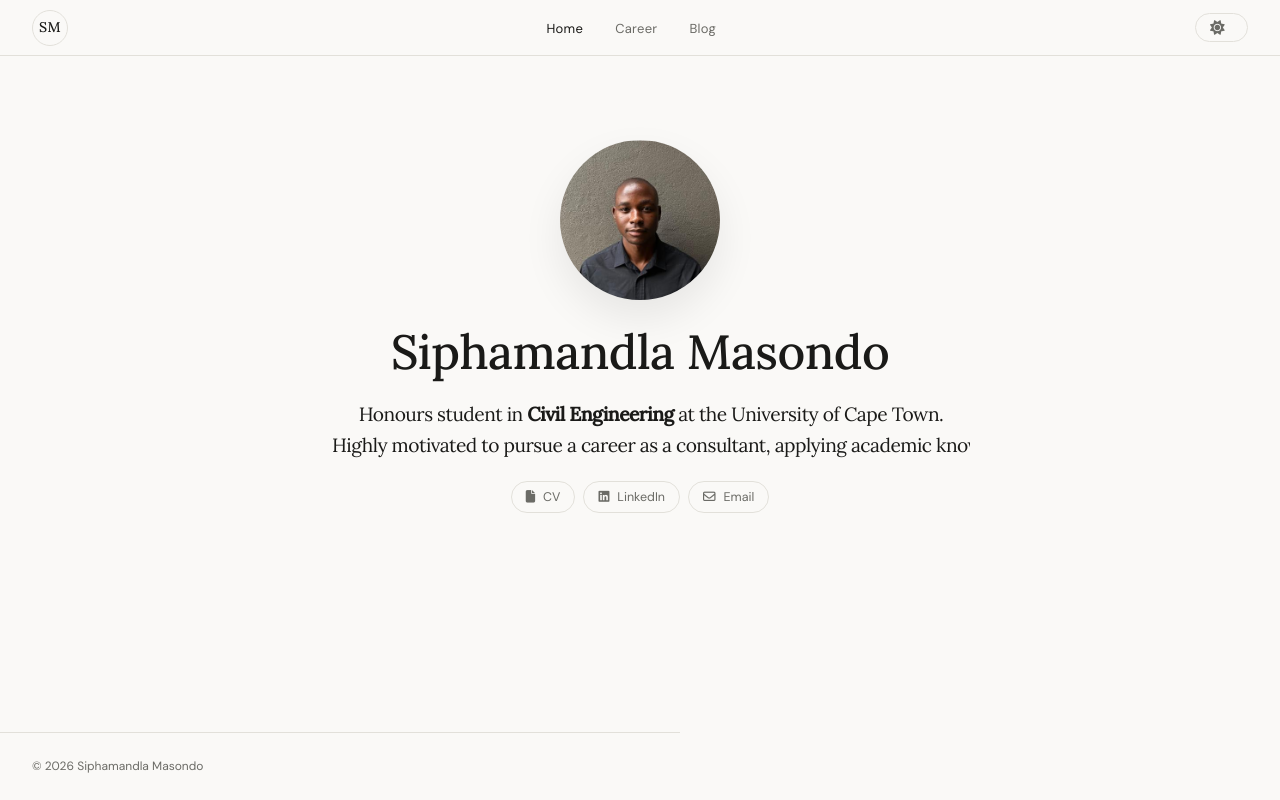
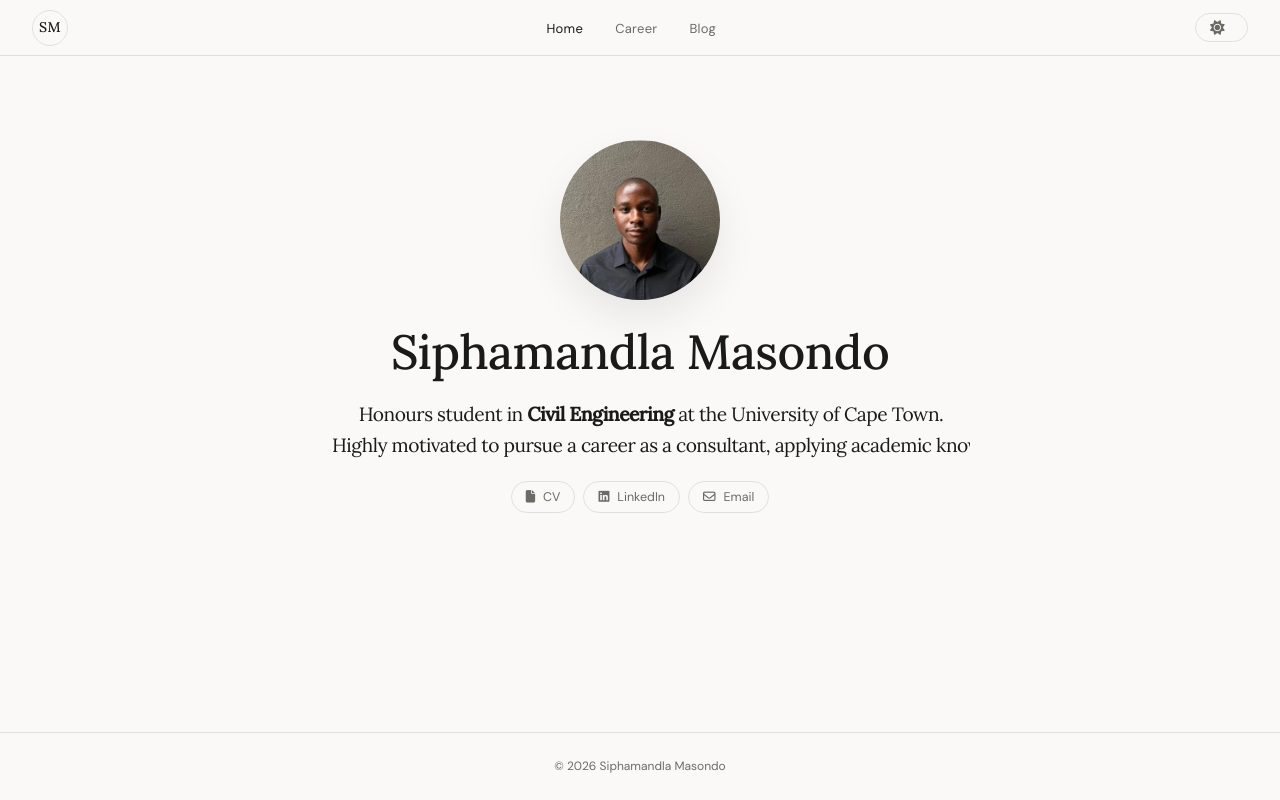
Before and after one commit to mdlban010/portfolio, a plain HTML site: page index.html in a window 1280 px wide. Drawn offline with Linux system fonts and the light colour scheme.

Commit message:
9th commit - extended the footer line at the bottom
Co-authored-by: Copilot <copilot@github.com>

```diff
--- a/style.css
+++ b/style.css
@@ -408,11 +408,11 @@ nav {
 /* ─── FOOTER ────────────────────────────────────────── */
 footer {
   border-top: 1px solid var(--border);
-  max-width: 680px;
-  margin: auto 0 0;
+  margin: 0;
   padding: 1.5rem 2rem;
   font-size: 12px;
   color: var(--muted);
+  text-align: center;
 }
 
 .career-list {
```
